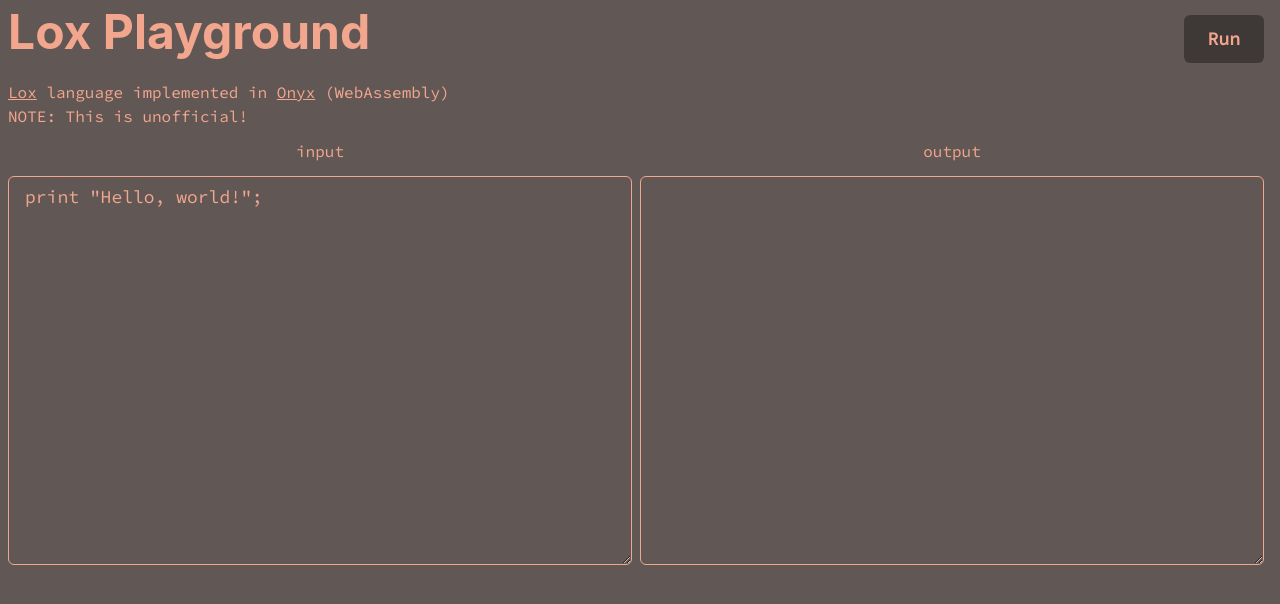
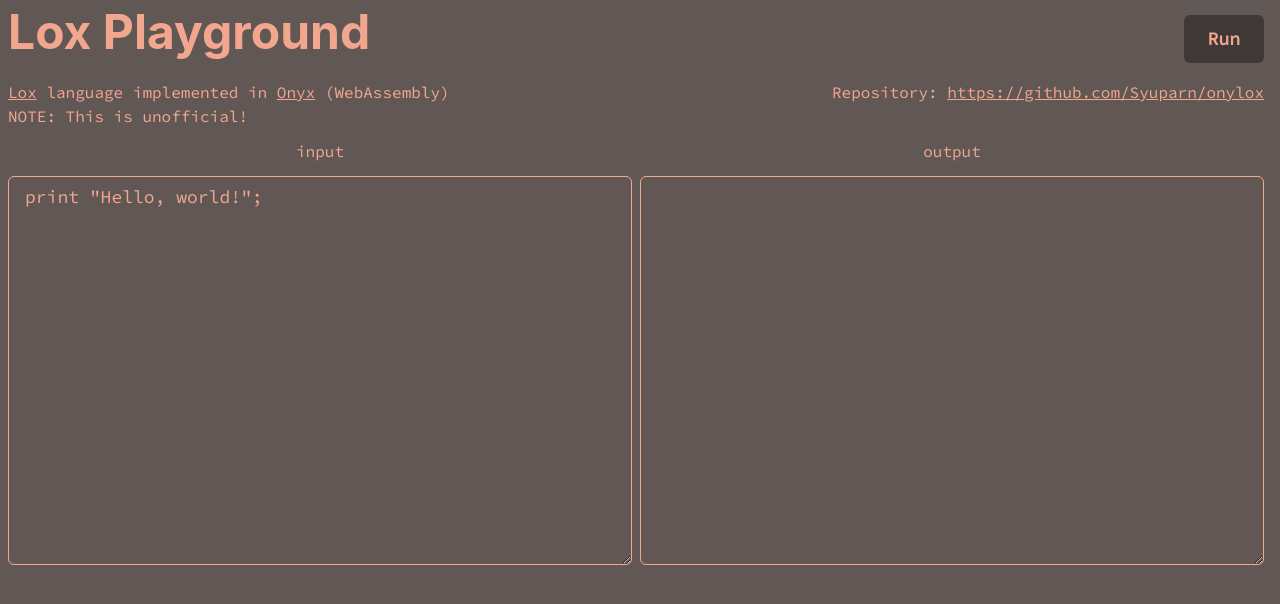
Before and after one commit to Syuparn/onylox, a React (Vite) app in the folder playground/: page / in a window 1280 px wide. Shown: the top 604 px of the page. Built offline with nearby package versions, Linux system fonts and the light colour scheme.

Commit message:
add link

```diff
--- a/playground/src/App.tsx
+++ b/playground/src/App.tsx
@@ -39,7 +39,11 @@
         <Spacer />
         <RunButton label='Run' onClick={onClick} isLoading={isRunning}/>
       </Flex>
-      <Text><Link href='https://github.com/munificent/craftinginterpreters'><Text as='u'>Lox</Text></Link> language implemented in <Link href='https://onyxlang.io/'><Text as='u'>Onyx</Text></Link> (WebAssembly)</Text>
+      <Flex>
+        <Text><Link href='https://github.com/munificent/craftinginterpreters'><Text as='u'>Lox</Text></Link> language implemented in <Link href='https://onyxlang.io/'><Text as='u'>Onyx</Text></Link> (WebAssembly)</Text>
+        <Spacer />
+        <Text>Repository: <Link href='https://github.com/Syuparn/onylox'><Text as='u'>https://github.com/Syuparn/onylox</Text></Link></Text>
+      </Flex>
       <Text>NOTE: This is unofficial!</Text>
       <LoxAlert enabled={isfailed} />
       <HStack>
```
Also changed, not shown: 1 other file (tests, documents, lock files or other folders).
